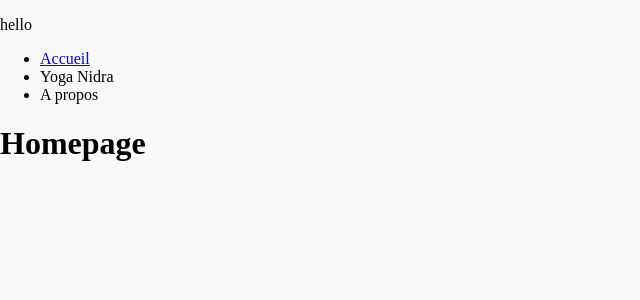
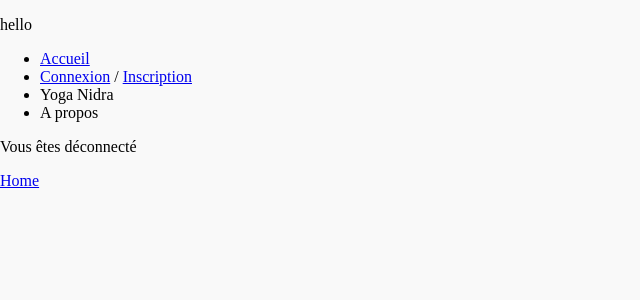
Before and after one commit to camille-haxa/ohyoga, a React (Vite) app in the folder client/: page /deconnexion in a window 1280 px wide. Before the commit this address led to /. Shown: the top 300 px of the page, without its empty margins (0-640 px from the left). Built offline with nearby package versions, Linux system fonts and the light colour scheme; no server answers.

Commit message:
feat: implement logout and conditionnal rendering in navbar

```diff
--- a/client/src/App.jsx
+++ b/client/src/App.jsx
@@ -15,7 +15,7 @@ export default function App() {
     <div>
       <p> hello {currentUser?.username}</p>
       <main>
-        <Navbar />
+        <Navbar currentUser={currentUser} />
         <Outlet context={{ currentUser, setCurrentUser }} />
       </main>
     </div>
--- a/client/src/components/navbar/NavBar.jsx
+++ b/client/src/components/navbar/NavBar.jsx
@@ -1,15 +1,35 @@
 import { Link } from "react-router-dom";
+import PropTypes from "prop-types";
 
-export default function NavBar() {
+export default function NavBar({ currentUser }) {
   return (
     <nav className="navbar-container">
       <ul>
         <li>
           <Link to="/">Accueil</Link>
         </li>
+        {currentUser === null ? (
+          <li>
+            <Link to="/connexion">Connexion</Link> /{" "}
+            <Link to="/inscription">Inscription</Link>
+          </li>
+        ) : (
+          <li>
+            <Link to="/deconnexion">Se déconnecter</Link>
+          </li>
+        )}
         <li>Yoga Nidra</li>
         <li>A propos</li>
       </ul>
     </nav>
   );
 }
+
+NavBar.propTypes = {
+  currentUser: PropTypes.shape({
+    username: PropTypes.string.isRequired,
+  }),
+};
+NavBar.defaultProps = {
+  currentUser: null,
+};
--- a/client/src/main.jsx
+++ b/client/src/main.jsx
@@ -11,6 +11,7 @@ import App from "./App";
 import HomePage from "./pages/homepage/HomePage";
 import SignupPage from "./pages/signupPage/SignupPage";
 import LoginPage from "./pages/loginpage/LoginPage";
+import LogoutPage from "./pages/logoutpage/LogoutPage";
 
 const router = createBrowserRouter([
   {
@@ -30,6 +31,10 @@ const router = createBrowserRouter([
         element: <LoginPage />,
       },
       {
+        path: "/deconnexion",
+        element: <LogoutPage />,
+      },
+      {
         path: "/*",
         element: <Navigate to="/" />,
       },
--- /dev/null
+++ b/client/src/pages/logoutpage/LogoutPage.jsx
@@ -0,0 +1,34 @@
+import axios from "axios";
+import { useOutletContext, Link } from "react-router-dom";
+
+export default function LogoutPage() {
+  const { currentUser, setCurrentUser } = useOutletContext();
+  const expressURL = import.meta.env.VITE_API_URL;
+
+  const handleLogout = async () => {
+    try {
+      await axios.get(`${expressURL}/api/auth/logout`, {
+        withCredentials: true,
+      });
+      setCurrentUser(null);
+    } catch (err) {
+      console.error(err);
+    }
+  };
+
+  return (
+    <div>
+      {currentUser == null ? (
+        <>
+          <p>Vous êtes déconnecté</p>
+          <Link to="/">Home</Link>
+        </>
+      ) : (
+        <button type="button" onClick={handleLogout}>
+          {" "}
+          Logout{" "}
+        </button>
+      )}
+    </div>
+  );
+}
```
